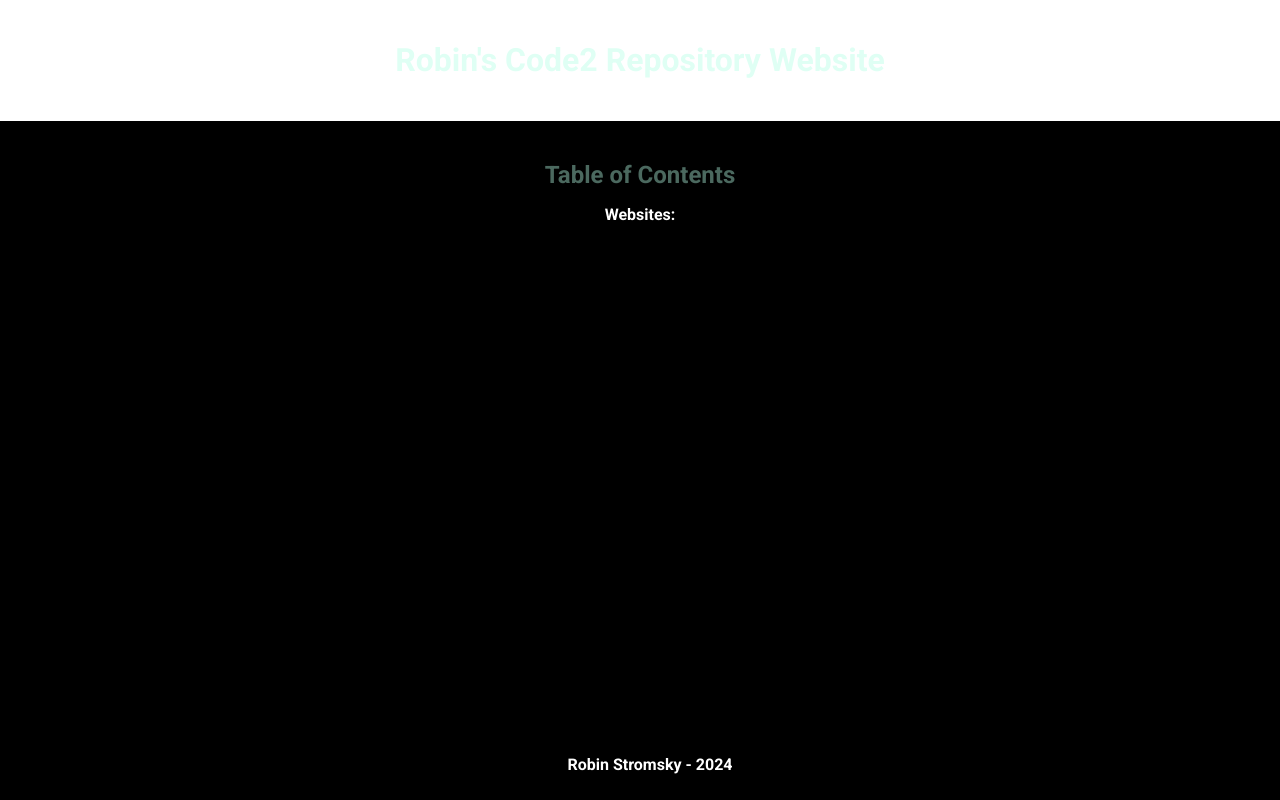
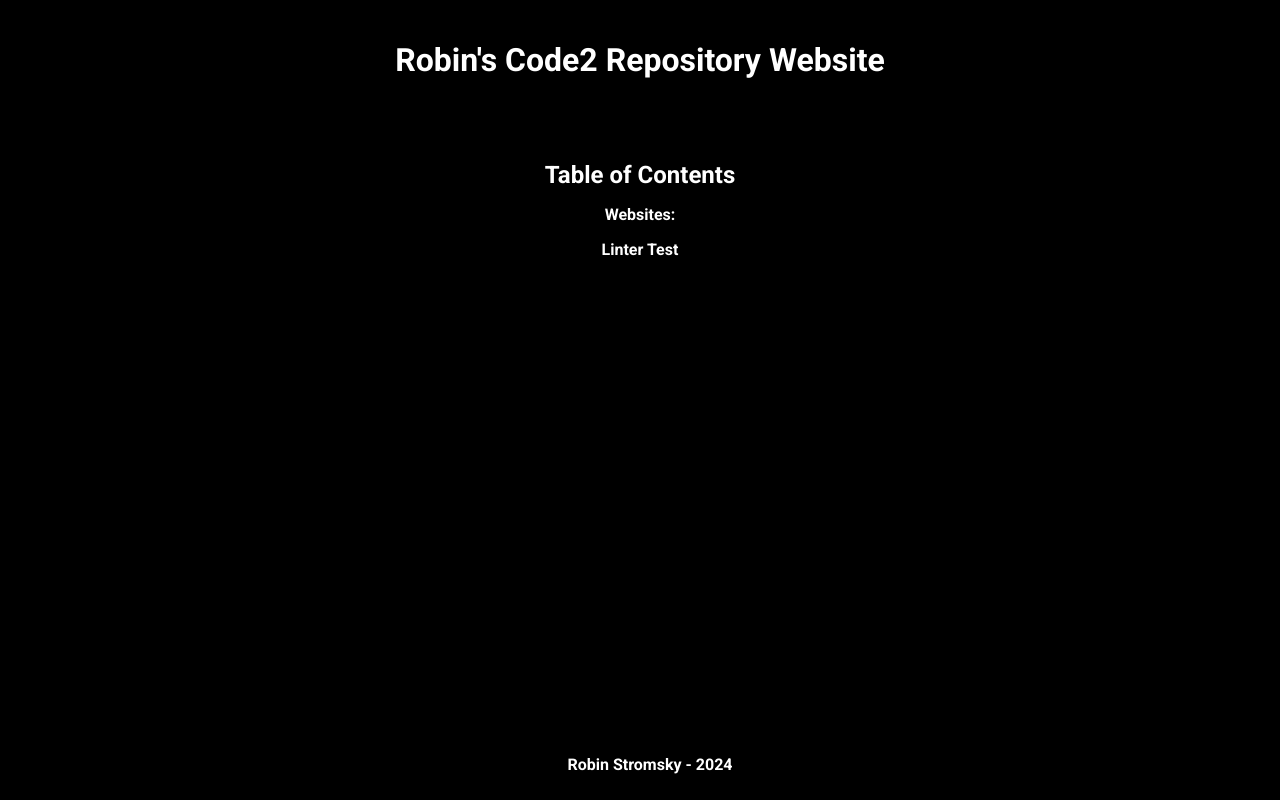
Before and after one commit to rbnsky/code2, a website: page index.html in a window 1280 px wide. Drawn offline with Linux system fonts and the light colour scheme.

Commit message:
css update

```diff
--- a/index.css
+++ b/index.css
@@ -10,8 +10,8 @@ body {
 
 /* Header Styles */
 header {
-    background-color: #ffffff;
-    color: #DFFFF4;
+    background-color: #000000;
+    color: #ffffff;
     padding: 20px;
     text-align: center;
 }
@@ -24,7 +24,7 @@ nav {
 }
 
 nav h2 {
-    color: #4B695F;
+    color: #ffffff;
     margin-bottom: 10px;
     text-align: center;
 }
@@ -41,7 +41,7 @@ nav ul li {
 }
 
 nav ul li a {
-    color: #000000;
+    color: #ffffff;
     text-decoration: none;
     font-weight: bold;
 }
```
